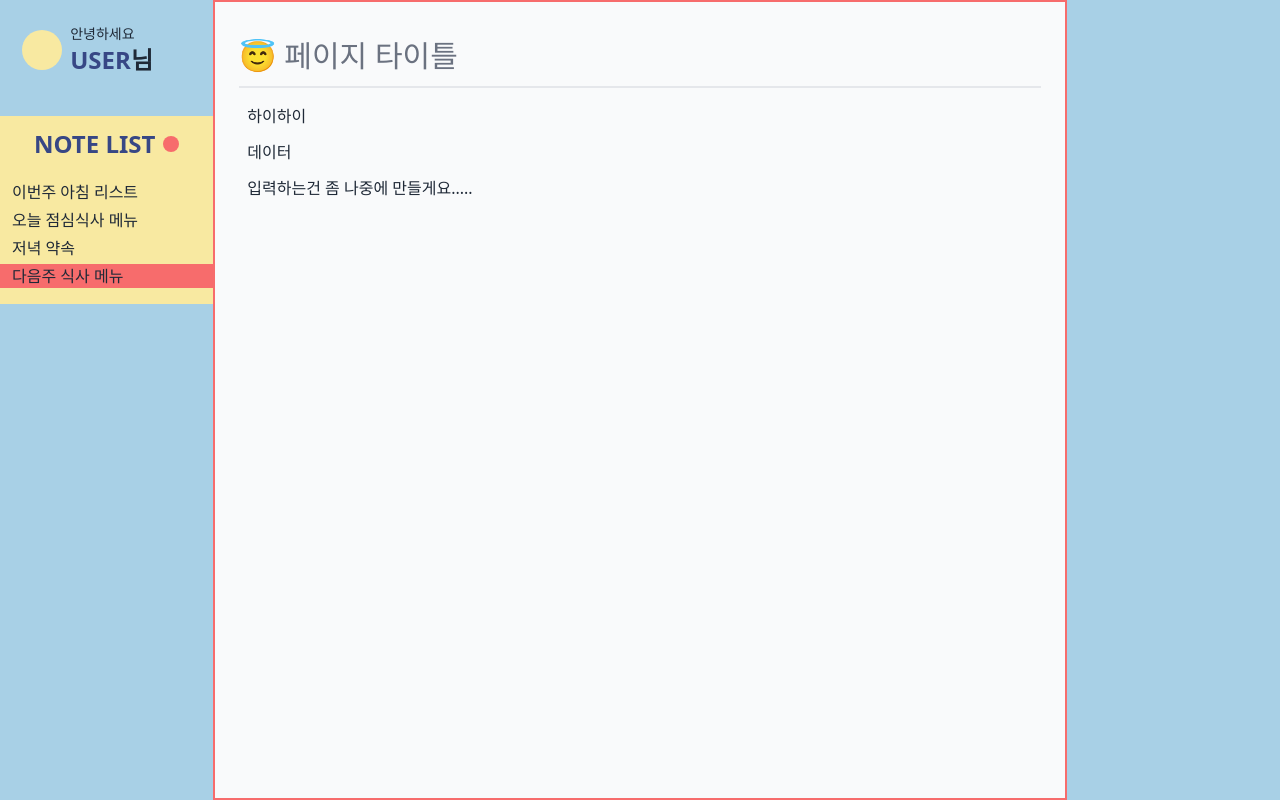
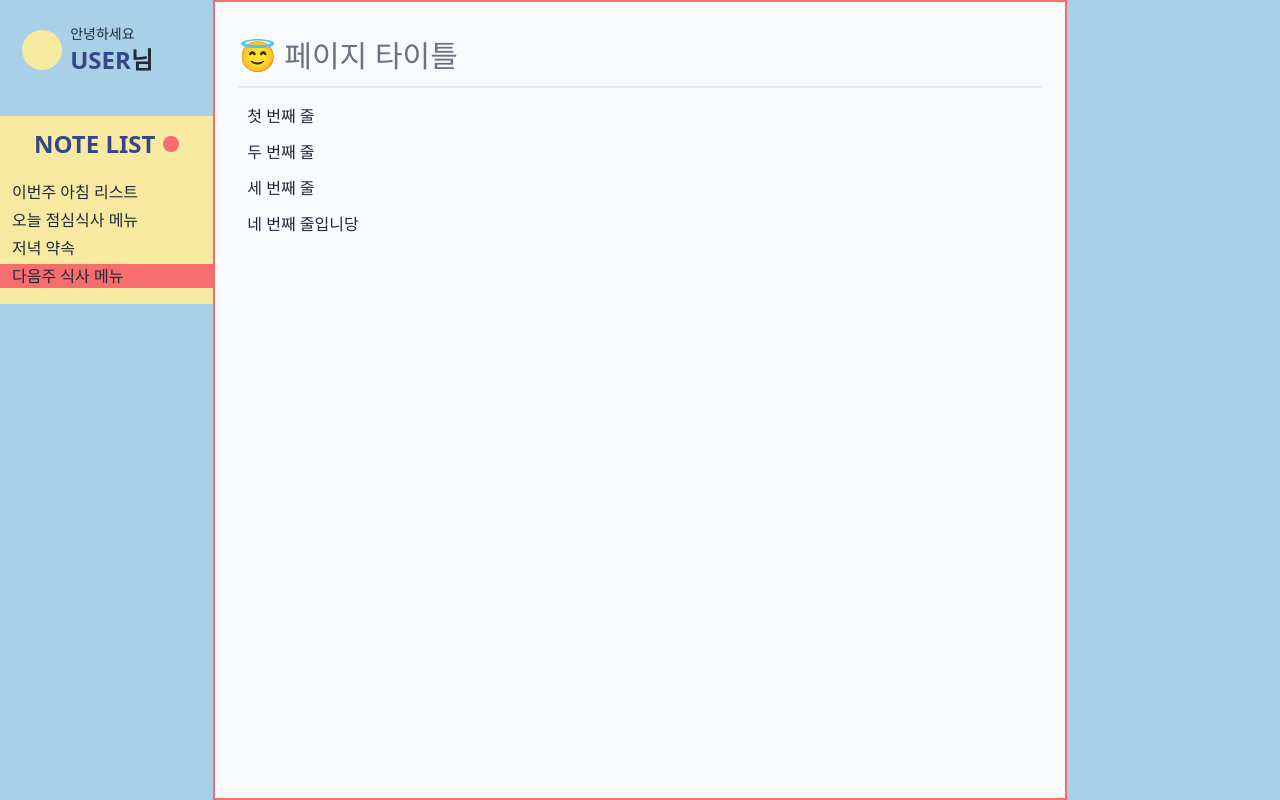
Before and after one commit to SPICY-JJAMBBONG/JJAMBBONG_NOTE_FE, a React (Create React App) app: page /textpage in a window 1280 px wide. Built offline with nearby package versions, Linux system fonts and the light colour scheme; no server answers.

Commit message:
ADD - text block

```diff
--- a/src/component/textarea/TextArea.js
+++ b/src/component/textarea/TextArea.js
@@ -2,31 +2,15 @@ import React from "react";
 import PageTitle from "./PageTitle";
 import TextBox from "./TextBox";
 
-// const testdata = [
-//   {
-//     text: "하이하이하이 이건 텍스트 1번이에여",
-//   },
-//   {
-//     text: "이건 텍스트 2번이구요",
-//   },
-//   {
-//     text: "이건 텍스트 3번이랍니다 테스트 데이터 끝!!",
-//   },
-// ];
-
-const testdata = [
-  { test: "하이하이" },
-  { test: "데이터" },
-  { test: "입력하는건 좀 나중에 만들게요....." },
-];
+import { block_list } from "@src/testdata";
 
 function TextArea() {
   return (
     <div className="w-4/6 bg-gray-50 border-2 border-red p-6 divide-y-2">
       <PageTitle></PageTitle>
       <div className="py-3 space-y-1">
-        {testdata.map((testtest, index) => (
-          <TextBox testtest={testtest.test} key={index} />
+        {block_list.map((data, index) => (
+          <TextBox data={data.content} key={data.block_id} />
         ))}
       </div>
     </div>
--- a/src/component/textarea/TextBox.js
+++ b/src/component/textarea/TextBox.js
@@ -3,7 +3,7 @@ import React from "react";
 function TextBox(props) {
   return (
     <div className="rounded-lg hover:bg-gray-100 p-1 px-2">
-      <span>{props.testtest}</span>
+      <span>{props.data}</span>
     </div>
   );
 }
--- /dev/null
+++ b/src/testdata.js
@@ -0,0 +1,129 @@
+const page = {
+  block_id: "page_0001",
+  type: "page",
+  block_list: [
+    "text_0001",
+    "text_0002",
+    "text_0003",
+    "text_0004",
+    "page_0002",
+    "page_0003",
+  ],
+  order: 1,
+  title: "첫 페이지",
+  last_modified_time: "2022-08-20 15:27:00",
+};
+
+export const block_list = [
+  {
+    block_id: "text_0001",
+    type: "text",
+    content: "첫 번째 줄",
+    last_modified_time: "2022-08-20 16:01:00",
+    order: 1,
+  },
+  {
+    block_id: "text_0002",
+    type: "text",
+    content: "두 번째 줄",
+    style: "bold",
+    last_modified_time: "2022-08-20 16:01:00",
+    order: 2,
+  },
+  {
+    block_id: "text_0003",
+    type: "text",
+    content: "세 번째 줄",
+    style: "bold, italic",
+    last_modified_time: "2022-08-20 16:01:00",
+    order: 3,
+  },
+  {
+    block_id: "text_0004",
+    type: "text",
+    content: "네 번째 줄입니당",
+    style: "bold, italic",
+    last_modified_time: "2022-08-20 16:01:00",
+    order: 4,
+  },
+  {
+    block_id: "page_0002",
+    type: "page",
+    block_list: ["text_0001", "text_0002"],
+    title: "두번째 페이지",
+    order: 3.5,
+    last_modified_time: "2022-08-20 16:27:00",
+  },
+  {
+    block_id: "page_0003",
+    type: "page",
+    block_list: ["text_0001", "text_0002"],
+    title: "세번째 페이지",
+    order: 5,
+    last_modified_time: "2022-08-20 16:27:00",
+  },
+];
+
+const blcock_1 = {
+  block_id: "text_0001",
+  type: "text",
+  content: "첫 번째 줄",
+  last_modified_time: "2022-08-20 16:01:00",
+  order: 1,
+};
+
+const blcock_2 = {
+  block_id: "text_0002",
+  type: "text",
+  content: "두 번째 줄",
+  style: "bold",
+  last_modified_time: "2022-08-20 16:01:00",
+  order: 2,
+};
+
+const blcock_3 = {
+  block_id: "text_0003",
+  type: "text",
+  content: "세 번째 줄",
+  style: "bold, italic",
+  last_modified_time: "2022-08-20 16:01:00",
+  order: 3,
+};
+
+const blcock_4 = {
+  block_id: "text_0004",
+  type: "text",
+  content: "네 번째 줄",
+  order: "4",
+  indent: "1",
+  style: "bold, underline",
+  last_modified_time: "2022-08-20 16:01:00",
+};
+
+const page_0002 = {
+  block_id: "page_0002",
+  type: "text",
+  content: "네 번째 줄",
+  order: "4",
+  indent: "1",
+  style: "bold, underline",
+  last_modified_time: "2022-08-20 16:01:00",
+};
+const page_0003 = {
+  block_id: "page_0003",
+  type: "text",
+  content: "네 번째 줄",
+  order: "4",
+  indent: "1",
+  style: "bold, underline",
+  last_modified_time: "2022-08-20 16:01:00",
+};
+const page_0004 = {
+  block_id: "page_0004",
+  type: "text",
+  content: "네 번째 줄",
+  order: "4",
+  indent: "1",
+  style: "bold, underline",
+  last_modified_time: "2022-08-20 16:01:00",
+};
```
